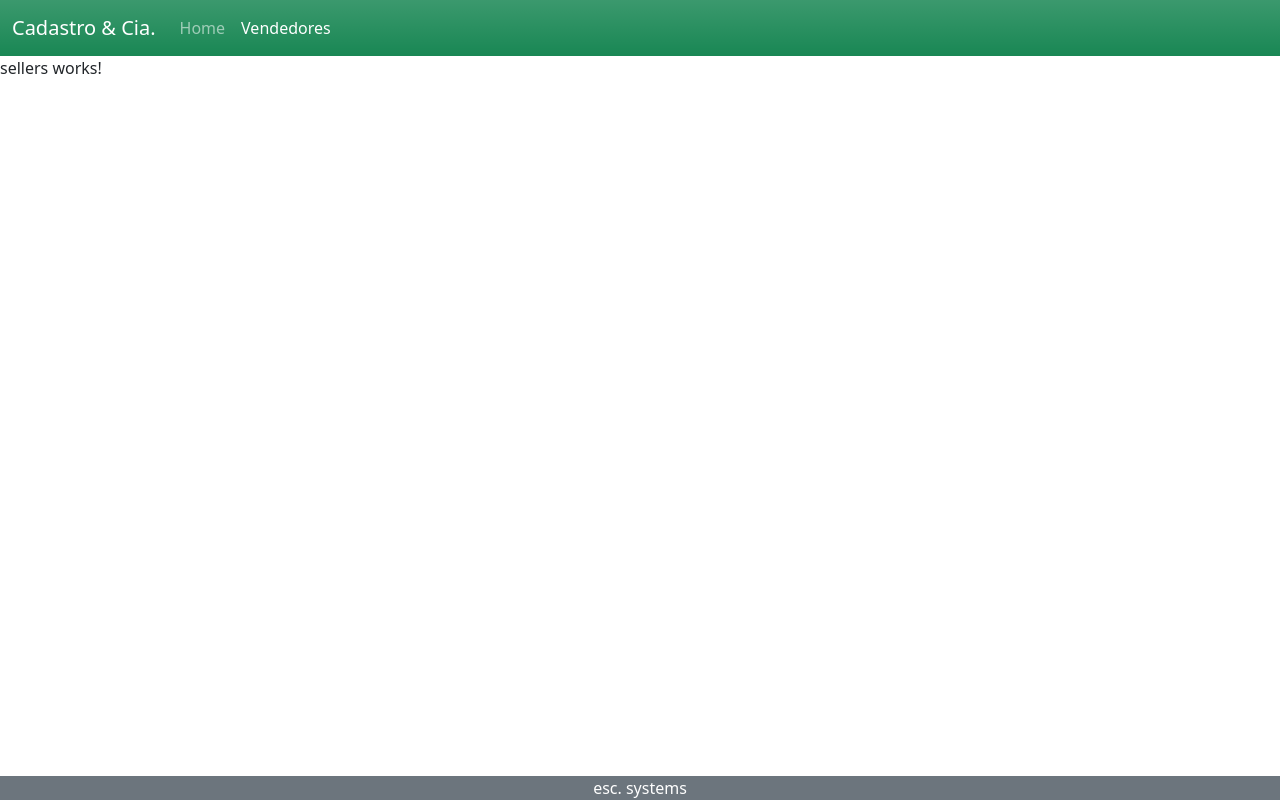
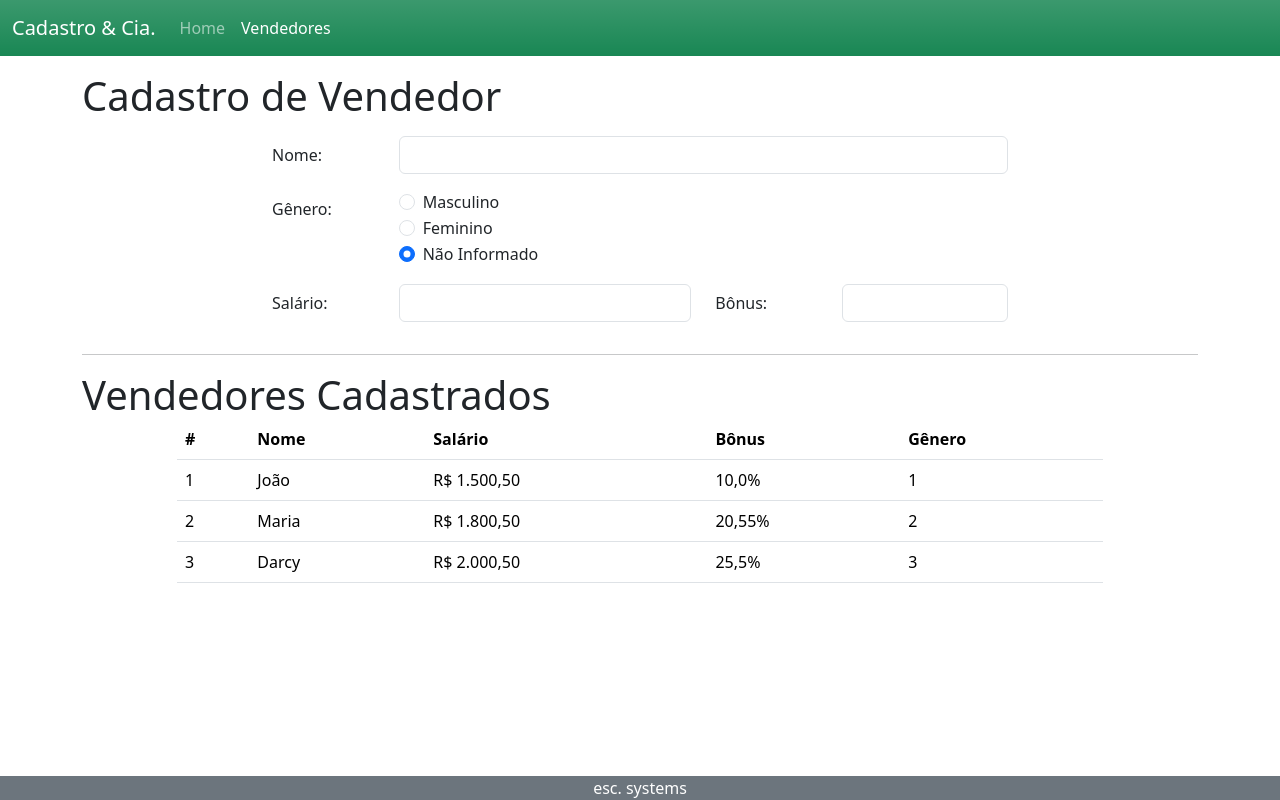
Before and after one commit to erossecundus/BootCampDevJr_m3c8-Proj_CadVendedores, an Angular app in the folder cadvendedores-frontend/: page /sellers in a window 1280 px wide. Built offline with nearby package versions, Linux system fonts and the light colour scheme.

Commit message:
closes #9 - Componente Seller e tabela em Sellers; Template de SellersForm

```diff
--- a/cadvendedores-frontend/src/app/app.module.ts
+++ b/cadvendedores-frontend/src/app/app.module.ts
@@ -1,5 +1,6 @@
-import { NgModule } from '@angular/core';
+import { DEFAULT_CURRENCY_CODE, LOCALE_ID, NgModule } from '@angular/core';
 import { BrowserModule } from '@angular/platform-browser';
+import { FormsModule } from '@angular/forms';
 
 import { AppRoutingModule } from './app-routing.module';
 import { AppComponent } from './app.component';
@@ -10,6 +11,10 @@ import { NavbarComponent } from './components/navbar/navbar.component';
 import { SellersComponent } from './components/sellers/sellers.component';
 import { SellerformComponent } from './components/sellerform/sellerform.component';
 import { HomeComponent } from './components/home/home.component';
+
+import ptBr from '@angular/common/locales/pt';
+import { registerLocaleData } from '@angular/common';
+registerLocaleData(ptBr);
 
 @NgModule({
   declarations: [
@@ -24,9 +29,13 @@ import { HomeComponent } from './components/home/home.component';
   imports: [
     BrowserModule,
     AppRoutingModule,
-    NgbModule
+    NgbModule,
+    FormsModule
   ],
-  providers: [],
+  providers: [
+    { provide: LOCALE_ID, useValue: 'pt' },
+    { provide: DEFAULT_CURRENCY_CODE, useValue: 'BRL' },
+  ],
   bootstrap: [AppComponent]
 })
 export class AppModule { }
--- a/cadvendedores-frontend/src/app/components/home/home.component.html
+++ b/cadvendedores-frontend/src/app/components/home/home.component.html
@@ -1 +1,3 @@
-<p>home works!</p>
+<div class="container">
+  <div class="display-6 mt-4">Bem vindo ao Cadastro de Vendedores!</div>
+</div>
--- a/cadvendedores-frontend/src/app/components/sellerform/sellerform.component.html
+++ b/cadvendedores-frontend/src/app/components/sellerform/sellerform.component.html
@@ -1 +1,57 @@
-<p>sellerform works!</p>
+<div *ngIf="seller" class="mt-3">
+  <div class="display-6">{{title}}</div>
+
+  <div class="row">
+    <div class="col-md-8 offset-md-2">
+      <form #formProduct="ngForm" id="formSeller">
+
+        <div class="row mb-3 mt-3">
+          <label for="inputName" class="col-sm-2 col-form-label">Nome:</label>
+          <div class="col-sm-10">
+            <input type="text" class="form-control" id="inputName" name="name" [(ngModel)]="seller.name" required>
+          </div>
+        </div>
+
+        <div class="row mb-3 mt-3">
+          <label class="col-sm-2 col-form-label">Gênero:</label>
+          <div class="col-sm-10">
+            <div class="form-check">
+              <input type="radio" class="form-check-input" name="gridRadios" id="genderMasc" value="1">
+              <label class="form-check-label" for="genderMasc">Masculino</label>
+            </div>
+            <div class="form-check">
+              <input type="radio" class="form-check-input" name="gridRadios" id="genderFem" value="2">
+              <label class="form-check-label" for="genderFem">Feminino</label>
+            </div>
+            <div class="form-check">
+              <input type="radio" class="form-check-input" name="gridRadios" id="genderIndef" value="3" checked>
+              <label class="form-check-label" for="genderIndef">Não Informado</label>
+            </div>
+          </div>
+        </div>
+
+        <div class="row mb-3 mt-3">
+
+          <label for="inputSalary" class="col-sm-2 col-form-label">Salário:</label>
+          <div class="col-sm-5">
+            <input type="text" class="form-control" id="inputSalary" name="salary" [(ngModel)]="seller.salary" required>
+          </div>
+
+          <label for="inputBonus" class="col-sm-2 col-form-label">Bônus:</label>
+          <div class="col-sm-3">
+            <input type="text" class="form-control" id="inputBonus" name="bonus" [(ngModel)]="seller.bonus" required>
+          </div>
+
+
+
+        </div>
+
+
+
+
+
+      </form>
+    </div>
+  </div>
+
+</div>
--- a/cadvendedores-frontend/src/app/components/sellerform/sellerform.component.ts
+++ b/cadvendedores-frontend/src/app/components/sellerform/sellerform.component.ts
@@ -1,4 +1,5 @@
 import { Component } from '@angular/core';
+import { Seller } from '../../interfaces/Seller';
 
 @Component({
   selector: 'app-sellerform',
@@ -6,5 +7,7 @@ import { Component } from '@angular/core';
   styleUrl: './sellerform.component.css'
 })
 export class SellerformComponent {
+  title = 'Cadastro de Vendedor';
 
+  seller: Seller = {} as Seller;
 }
--- a/cadvendedores-frontend/src/app/components/sellers/sellers.component.html
+++ b/cadvendedores-frontend/src/app/components/sellers/sellers.component.html
@@ -1 +1,34 @@
-<p>sellers works!</p>
+<div class="container">
+  <app-sellerform></app-sellerform>
+
+  <hr>
+
+  <div class="display-6">{{title}}</div>
+  <div class="row">
+    <div class="col-md-10 offset-md-1">
+      <table class="table" id="productsTable">
+        <thead>
+          <tr>
+            <th scope="col">#</th>
+            <th scope="col">Nome</th>
+            <th scope="col">Salário</th>
+            <th scope="col" class="d-none d-md-table-cell">Bônus</th>
+            <th scope="col" class="d-none d-md-table-cell">Gênero</th>
+          </tr>
+        </thead>
+
+        <tbody>
+          <tr *ngFor="let s of sellers">
+            <td>{{s.id}}</td>
+            <td>{{s.name}}</td>
+            <td>{{s.salary | currency}}</td>
+            <td class="d-none d-md-table-cell">{{s.bonus | percent: '1.1-2'}}</td>
+            <td class="d-none d-md-table-cell">{{s.gender}}</td>
+
+          </tr>
+        </tbody>
+
+      </table>
+    </div>
+  </div>
+</div>
--- a/cadvendedores-frontend/src/app/components/sellers/sellers.component.ts
+++ b/cadvendedores-frontend/src/app/components/sellers/sellers.component.ts
@@ -1,4 +1,5 @@
 import { Component } from '@angular/core';
+import { Seller } from '../../interfaces/Seller';
 
 @Component({
   selector: 'app-sellers',
@@ -6,5 +7,12 @@ import { Component } from '@angular/core';
   styleUrl: './sellers.component.css'
 })
 export class SellersComponent {
+  title = 'Vendedores Cadastrados';
+
+  sellers : Seller[] = [
+    {id:1, name:"João", salary:1500.50, bonus:0.10, gender:1},
+    {id:2, name:"Maria", salary:1800.50, bonus:0.2055, gender:2},
+    {id:3, name:"Darcy", salary:2000.50, bonus:0.255, gender:3}
+  ];
 
 }
--- /dev/null
+++ b/cadvendedores-frontend/src/app/interfaces/Seller.ts
@@ -0,0 +1,7 @@
+export interface Seller {
+  id: number;
+  name: string;
+  salary: number;
+  bonus: number;
+  gender: number;
+}
--- a/cadvendedores-frontend/src/index.html
+++ b/cadvendedores-frontend/src/index.html
@@ -2,7 +2,7 @@
 <html lang="en">
 <head>
   <meta charset="utf-8">
-  <title>CadvendedoresFrontend</title>
+  <title>Projeto Cadastro de Vendedores - BootCamp DevJr</title>
   <base href="/">
   <meta name="viewport" content="width=device-width, initial-scale=1">
   <link rel="icon" type="image/x-icon" href="favicon.ico">
```
